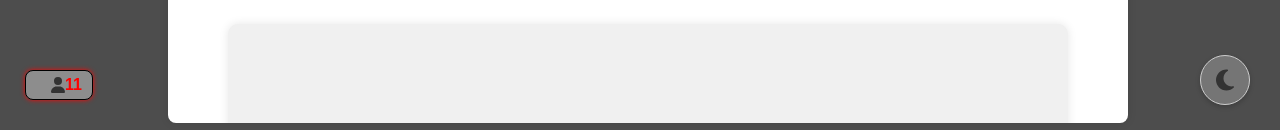
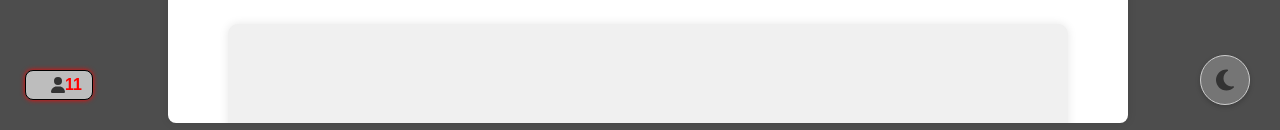
Before and after one commit to diego-monfort-landolt/finance-app, a React (Vite) app: page / in a window 1280 px wide. Shown: the part 685-815 px from the top of the page. Built offline with nearby package versions, Linux system fonts and the light colour scheme.

Commit message:
Hinzufügen dunklerer hintergrund visitor counter

```diff
--- a/src/components/VisitorCounter.css
+++ b/src/components/VisitorCounter.css
@@ -4,7 +4,7 @@
   left: 25px;
   display: flex;
   align-items: center;
-  background-color: #f0f0f065;
+  background-color: #f0f0f0b0;
   color: red;
   padding: 5px 10px;
   border-radius: 8px;
```
